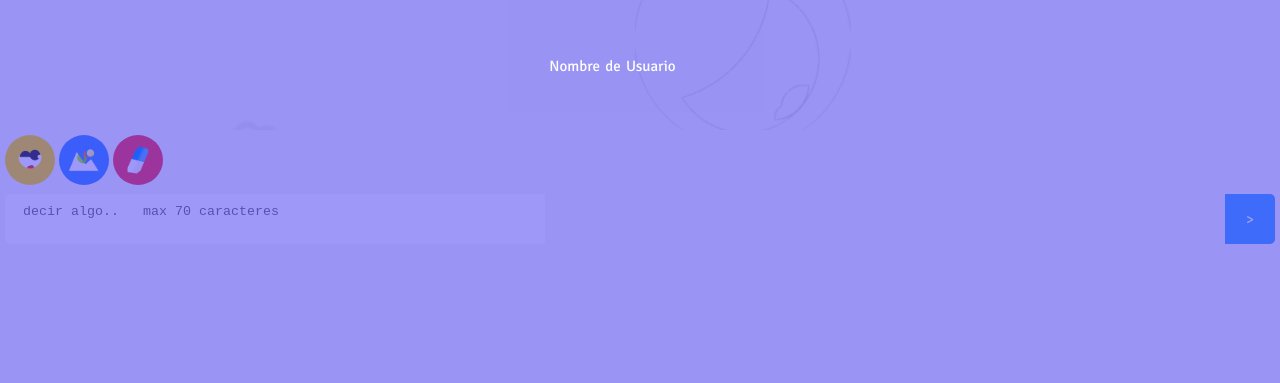
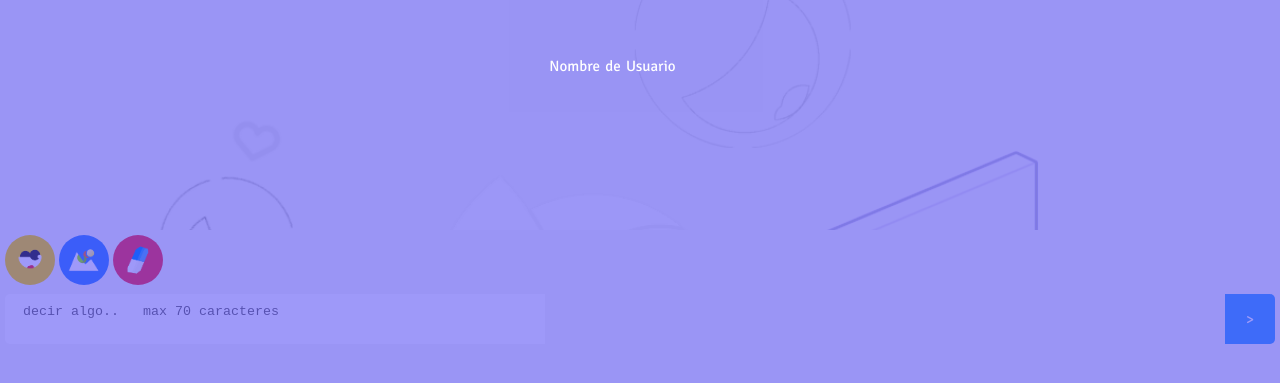
Before and after one commit to frank298765/mendo-chat, a website: page public/index.html in a window 1280 px wide. Shown: the part 143-526 px from the top of the page. Drawn offline with nearby package versions, Linux system fonts and the light colour scheme; no server answers.

Commit message:
Update main.css

```diff
--- a/public/css/main.css
+++ b/public/css/main.css
@@ -127,7 +127,7 @@ body {
     position: relative;
 }
 .historyMsg {
-    height: 250px;
+    height: 350px;
     width: 100%;
     background-image: url(./back.png);
     background-size: cover;
```
